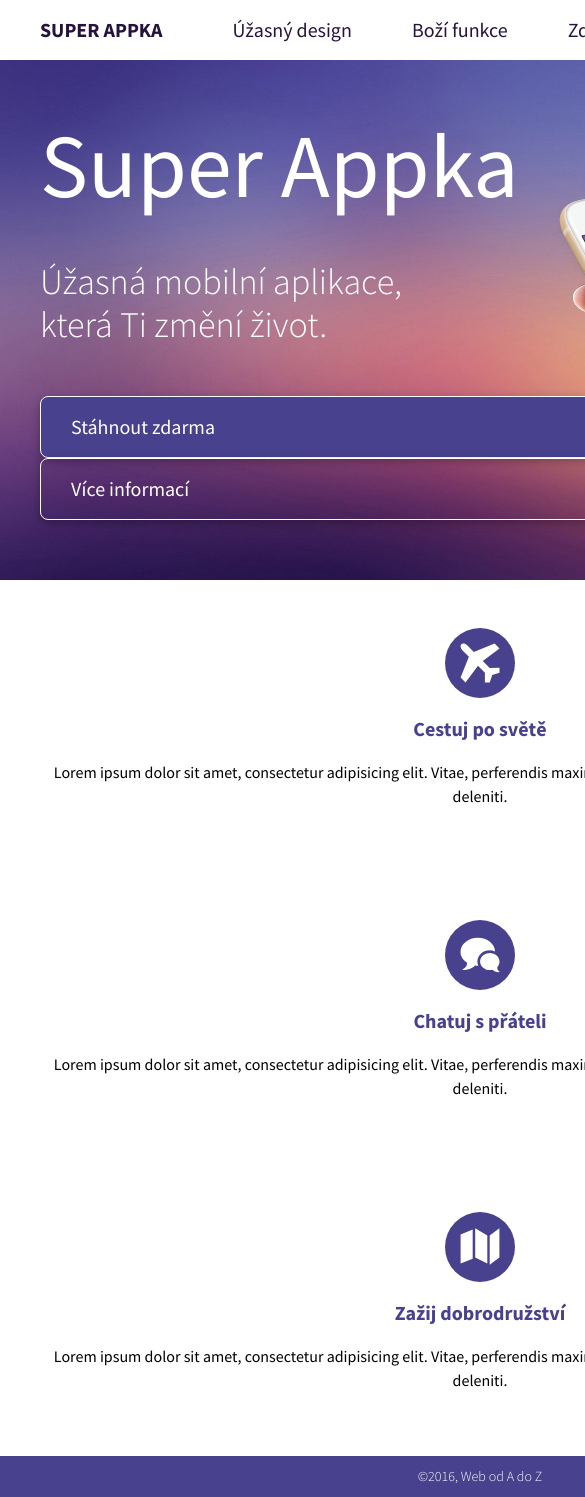
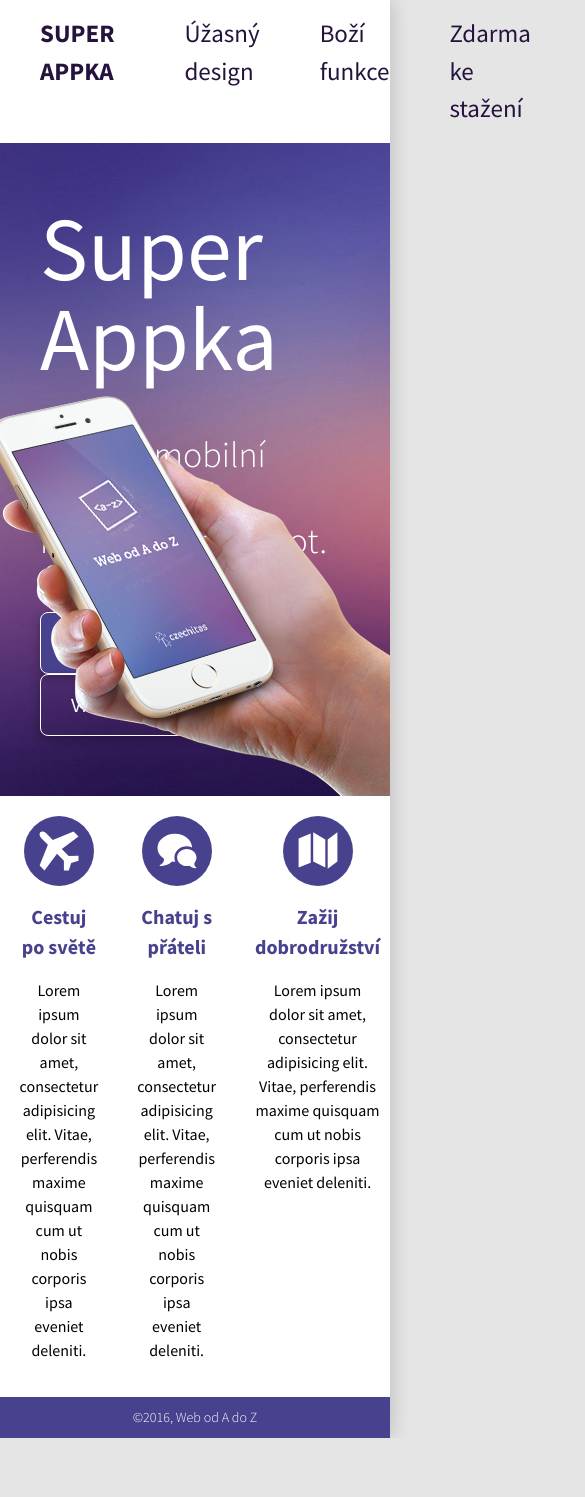
Before and after one commit to bdrachovska/posledni_ukol, a plain HTML site: page SuperAppka_zadaniproresponsive/index.html in a window 390 px wide. Shown: the top 1497 px of the page, 585 px wide, since content can reach past the window. After the commit the page ends 1438 px from the top, so only its background shows below. Drawn offline with Linux system fonts and the light colour scheme.

Commit message:
Add files via upload

```diff
--- a/SuperAppka_zadaniproresponsive/style.css
+++ b/SuperAppka_zadaniproresponsive/style.css
@@ -26,7 +26,7 @@ body {
 }
 
 .obal {
-    width: 960px; /* obsah stránky je omezený do pruhu širokého 960px */
+    max-width: 960px; /* obsah stránky je omezený do pruhu širokého 960px */
     margin: 0 auto; /* pruh je na stránce vycentrovaný */
     background: white;
     box-shadow: 0 0 20px rgba(0, 0, 0, 0.2);
@@ -167,22 +167,16 @@ footer {
 }
 
 @media (max-width: 760px){
-    header {
-        font-size: 20px;
+    header{
+        font-size: 25px;
     }
     .tlacitka {
         display: flex;
         flex-direction: column;
-        font-size: 20px;
+        font-size: 25px;
     }
-    .obsah {
+    .obsah ul {
+        display: flex;
         flex-direction: column;
     }
-
-}
-@media (min-width: 761px) and (max-width: 1050){
-    .obsah {
-        flex-direction: column;
-    }
-
-}
+   }
```
Also changed, not shown: SuperAppka_zadaniproresponsive/index.html (+1 -6 lines).
